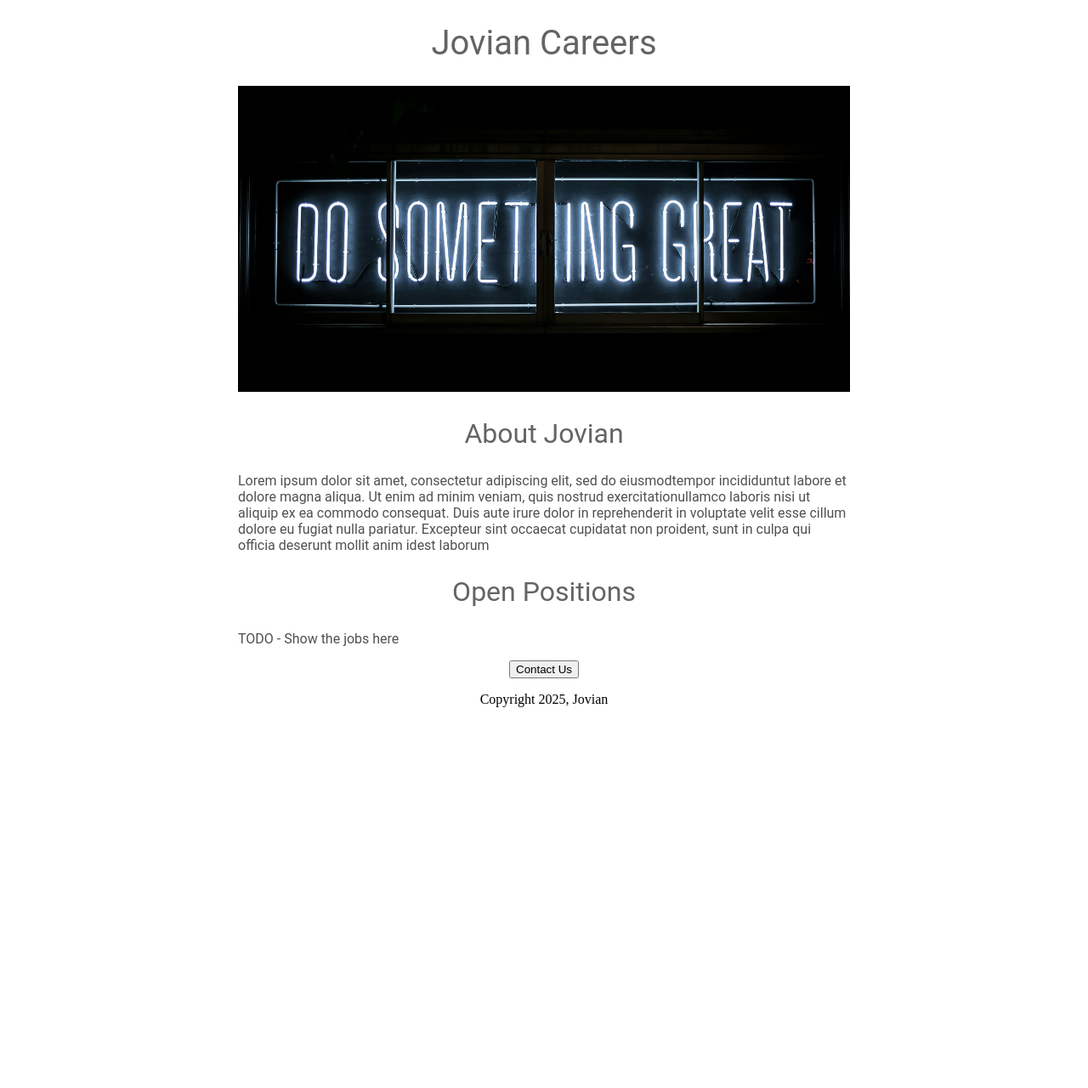
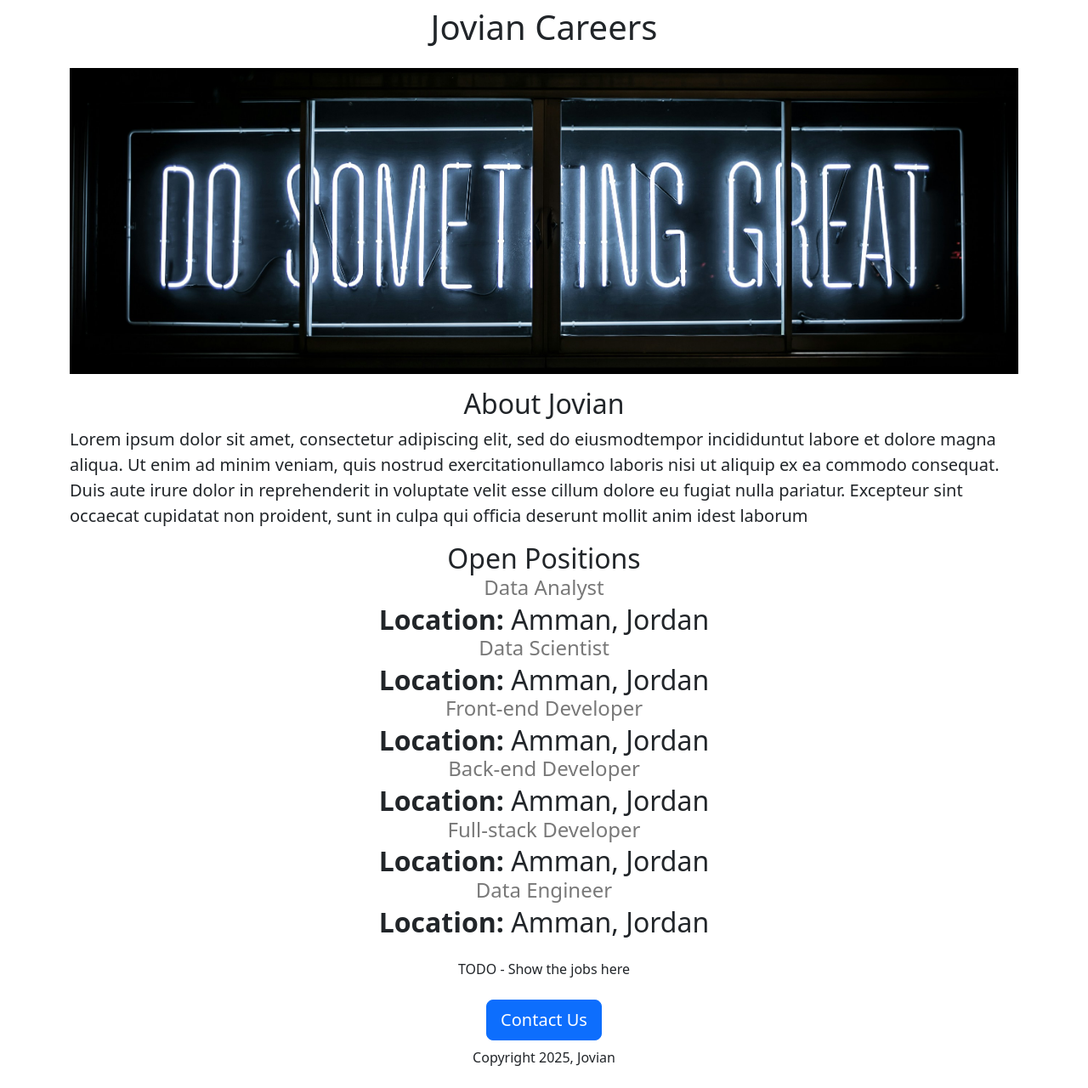
Before and after one commit to OmarShahin94/jovian-careers-website, a Flask app: page / in a window 1280 px wide. Shown: the whole page at 85% size. Before the commit the page ends 832 px from the top, so only its background shows below. Run offline with Flask 3, Linux system fonts and the light colour scheme.

Commit message:
dinamic list of jobs

```diff
--- a/app.py
+++ b/app.py
@@ -2,10 +2,49 @@ from flask import Flask, render_template
 
 app = Flask(__name__)
 
+JOBS = [
+    {
+        'id': 1,
+        'title': 'Data Analyst',
+        'location': 'Amman, Jordan',
+        'salary': 'JOD 800',
+    },
+    {
+        'id': 2,
+        'title': 'Data Scientist',
+        'location': 'Amman, Jordan',
+        'salary': 'JOD 1200',
+    },
+    {
+        'id': 3,
+        'title': 'Front-end Developer',
+        'location': 'Amman, Jordan',
+        'salary': 'JOD 900',
+    },
+    {
+        'id': 4,
+        'title': 'Back-end Developer',
+        'location': 'Amman, Jordan',
+        'salary': 'JOD 1000',
+    },
+    {
+        'id': 5,
+        'title': 'Full-stack Developer',
+        'location': 'Amman, Jordan',
+        'salary': 'JOD 1300',
+    },
+    {
+        'id': 6,
+        'title': 'Data Engineer',
+        'location': 'Amman, Jordan',
+        'salary': 'JOD 1000',
+    },
+]
+
 
 @app.route("/")
-def hello():
-  return render_template("home.html")
+def hello_jovian():
+  return render_template("home.html", jobs=JOBS, company_name="Jovian")
 
 
 if __name__ == "__main__":
--- a/templates/home.html
+++ b/templates/home.html
@@ -5,49 +5,41 @@
   <meta http-equiv="X-UA-Compatible" content="IE=edge">
   <meta name="viewport" content="width=device-width, initial-scale=1.0">
   <title>Jovian Careers</title>
+  <link href="https://cdn.jsdelivr.net/npm/bootstrap@5.3.3/dist/css/bootstrap.min.css" rel="stylesheet" integrity="sha384-QWTKZyjpPEjISv5WaRU9OFeRpok6YctnYmDr5pNlyT2bRjXh0JMhjY6hW+ALEwIH" crossorigin="anonymous">
   <style>
-    h1{
-      font-size: 40px;
-      font-family: Roboto;
-      font-weight: normal;
-      color: rgb(100,100,100);
-      text-align: center;
-    }
-    #banner{
+    #banner {
+      height: 360px;
       width: 100%;
-      height: 360px;
       object-fit: cover;
-    }
-    h2{
-      font-family: Roboto;
-      font-size: 32px;
-      color: rgb(100,100,100);
-      text-align: center;
-      font-weight: normal;
-    }
-    .bodytext{
-      font-family: Roboto;
-      color: rgb(80,80,80);
-    }
-    #container{
-      max-width: 720px;
-      margin: 0 auto;
+      margin-bottom: 16px;
     }
   </style>
 </head>
 <body>
-  <div id = "container">
-  <h1>Jovian Careers</h1>
-  <img id="banner" src="https://fd13c3ac-2137-49a0-9607-b794f9e30e68-00-5k26eyqxr7ce.spock.replit.dev/static/Banner.jpg" height = "320">
-  <h2>About Jovian</h2>
-    <p class="bodytext">
+  <div class="container">
+  <h1 class="text-center mt-2 mb-4" >{{company_name}} Careers</h1>
+  <img class="img-fluid" id="banner" src="https://fd13c3ac-2137-49a0-9607-b794f9e30e68-00-5k26eyqxr7ce.spock.replit.dev/static/Banner.jpg" height = "320">
+  <h2 class="text-center">About Jovian</h2>
+    <p class= "lead" class="text-center">
       Lorem ipsum dolor sit amet, consectetur adipiscing elit, sed do      eiusmodtempor             incididuntut labore et dolore magna aliqua. Ut enim ad minim veniam, quis nostrud              exercitationullamco laboris nisi ut aliquip ex ea commodo consequat. Duis aute irure           dolor in  reprehenderit in voluptate velit esse cillum dolore eu fugiat nulla pariatur.        Excepteur sint occaecat cupidatat non proident, sunt in culpa qui officia                      deserunt mollit anim idest laborum
     </p>
-  <h2>Open Positions</h2>
-  <p class="bodytext">TODO - Show the jobs here</p>
-     <div style="text-align:center;">
-       <button>Contact Us</button>
-       <p>Copyright 2025, Jovian</p>
+  <h2 class="text-center mt-2 mb-4">Open Positions
+    <div>
+      {% for job in jobs %}
+        <div>
+          <h4
+            style="color:rgb(120,120,120); margin-bottom:4px;">
+            {{job['title']}}
+          </h4>
+          <div><b>Location:</b> {{job['location']}}</div>
+        </div>
+      {% endfor %}
+    </div>
+  </h2>
+  <p class="text-center mt-2 mb-4">TODO - Show the jobs here</p>
+     <div class="text-center mt-2 mb-4">
+       <button class="btn btn-primary btn-lg">Contact Us</button>
+       <p class="text-center mt-2 mb-4">Copyright 2025, Jovian</p>
      </div>
   </div>
 </body>
```
